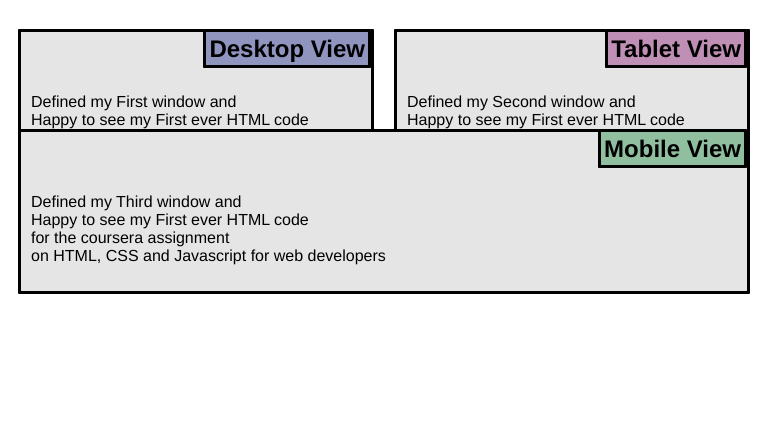
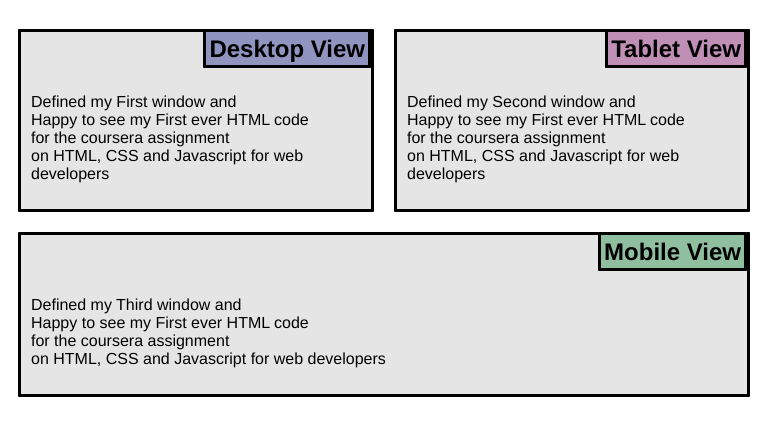
Before and after one commit to rutvi-thakar/module2-solution, a plain HTML site: page index.html in a window 768 px wide. Shown: the part 61-496 px from the top of the page. Drawn offline with Linux system fonts and the light colour scheme.

Commit message:
Update master.css

```diff
--- a/css/master.css
+++ b/css/master.css
@@ -48,7 +48,6 @@ div.section_3 span {
 @media (min-width:992px) {
   div.section_1, div.section_2, div.section_3 {
 
-  height: 100px;
     width: 33%;
     float: left;
   }
@@ -63,12 +62,10 @@ div.section_3 span {
   /* For tablets: */
   .section_3, .section_1, .section_2 {
 
-  height: 100px;
     width: 50%;
     float: left;
   }
    .section_3 {
-    height: 100px;
     width: 100%;
   }
   .section_1_part, .section_2_part, .section_3_part {
```
